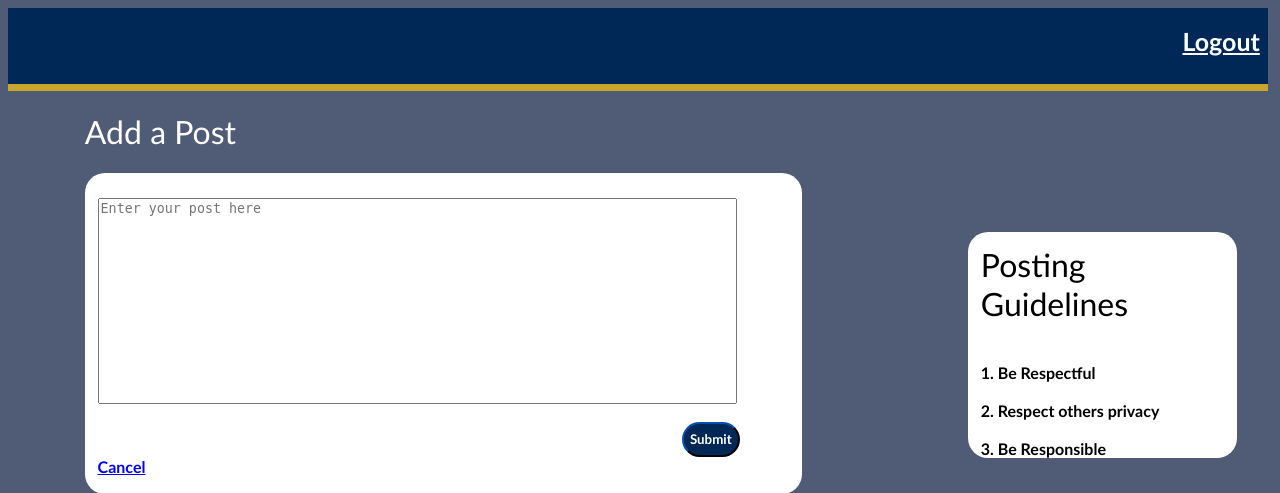
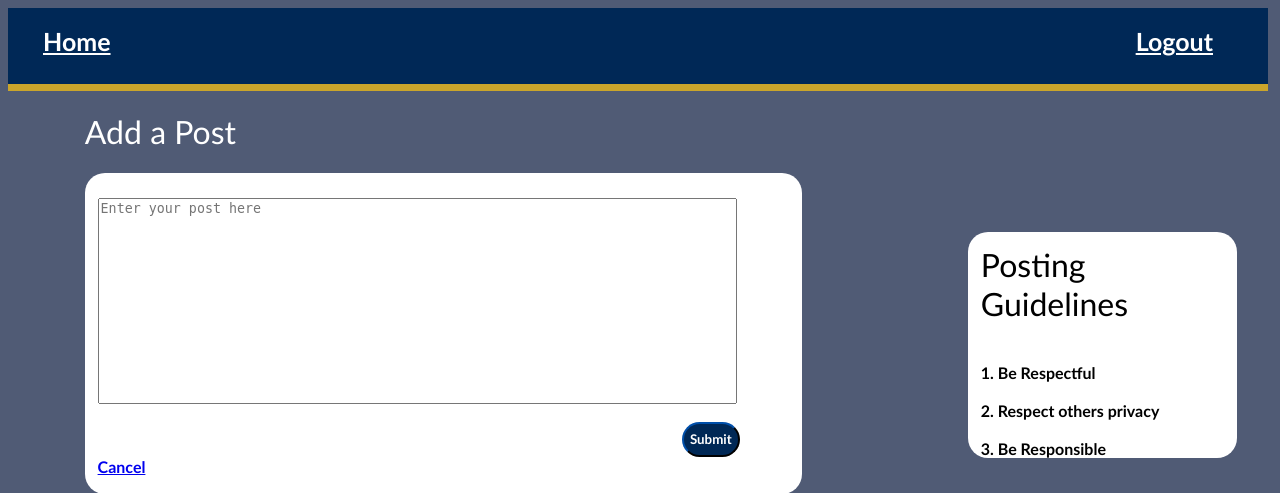
Before and after one commit to DDyzygy/CSE-108-Final, a Flask app: page /add_post/1 in a window 1280 px wide. Shown: the top 493 px of the page. Run offline with Flask 3, Linux system fonts and the light colour scheme; a user stored in the database is signed in.

Commit message:
Added Home button, fix to login styling
added inline styling to the topic_posts span positioning absolute so other elements (home button) aren't affected by it.
Login style div moved up by a few percent

```diff
--- a/static/styles.css
+++ b/static/styles.css
@@ -106,7 +106,7 @@ textarea {
     width: 120px;
     background-color: #caa52b;
     margin-left: 73.4%;
-    margin-top: -76.8%;
+    margin-top: -77.2%;
 }
 
 .signUpShape {
--- a/templates/add_comment.html
+++ b/templates/add_comment.html
@@ -6,7 +6,10 @@
     </head>
     <body style="background-color: #152347be">
         <div class="navBar">
-            <nav style="margin-left: 93.4%">
+            <nav>
+                <a class="logout" href="{{ url_for('homepage') }}">Home</a>
+            </nav>
+            <nav>
                 <a class="logout" href="{{ url_for('logout') }}">Logout</a>
             </nav>
         </div>
--- a/templates/add_post.html
+++ b/templates/add_post.html
@@ -6,7 +6,10 @@
     </head>
     <body style="background-color: #152347be">
         <div class="navBar">
-            <nav style="margin-left: 93.4%">
+            <nav>
+                <a class="logout" href="{{ url_for('homepage') }}">Home</a>
+            </nav>
+            <nav>
                 <a class="logout" href="{{ url_for('logout') }}">Logout</a>
             </nav>
         </div>
--- a/templates/topic_posts.html
+++ b/templates/topic_posts.html
@@ -7,9 +7,12 @@
 
     <body style="background-color: white">
         <div class="navBar">
-            <span class="welcome"
+            <span class="welcome" style="position: absolute"
                 >Welcome to {{ topic.topic_title }}!<br
             /></span>
+            <nav style="margin-left: 48%">
+                <a class="logout" href="{{ url_for('homepage') }}">Home</a>
+            </nav>
             <nav>
                 <a class="logout" href="{{ url_for('logout') }}">Logout</a>
             </nav>
```
Also changed, not shown: templates/post_comments.html (+6 -1 lines).
